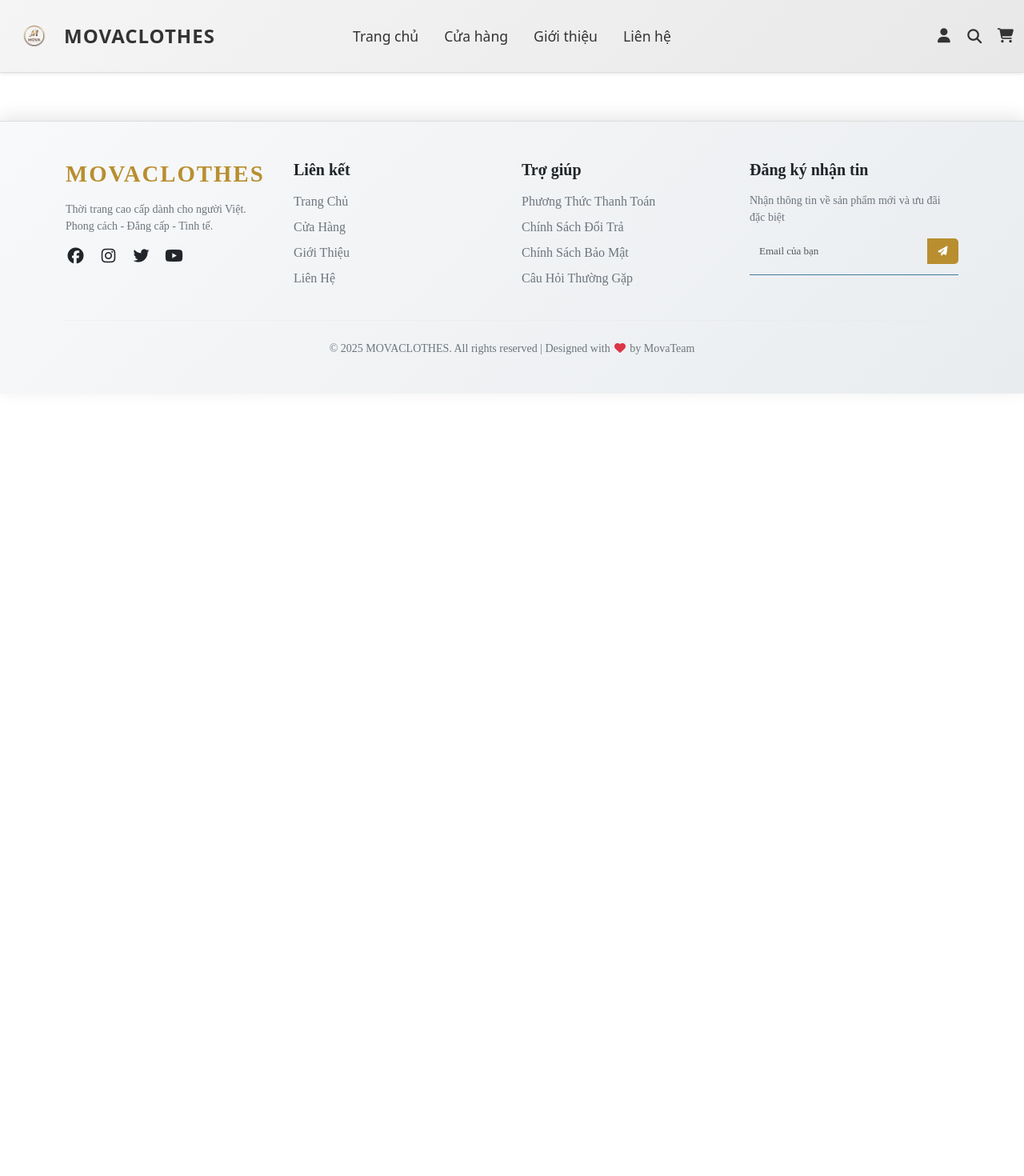
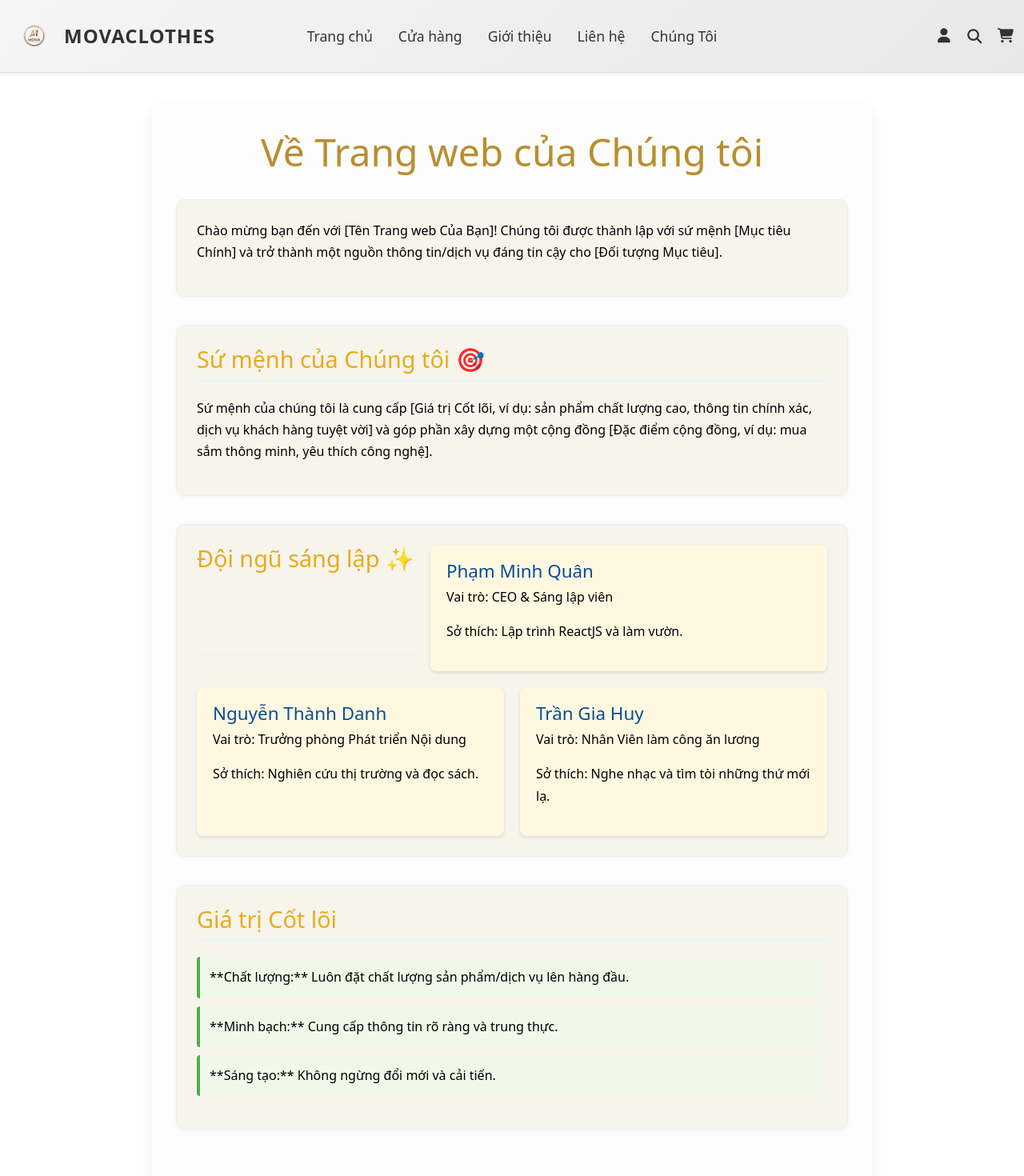
Before and after one commit to danhkuqn09/Mova-fashion, a React (Vite) app: page /about in a window 1280 px wide. Shown: the top 1470 px of the page at 80% size. Before the commit the page ends 800 px from the top, so only its background shows below. Built offline with nearby package versions, Linux system fonts and the light colour scheme.

Commit message:
them lien he va about us

```diff
--- a/src/App.jsx
+++ b/src/App.jsx
@@ -13,6 +13,10 @@ import Cart from "./components/Cart/Cart";
 import Checkout from "./components/Checkout/Checkout";
 import New from "./components/New/New"
 import MomoCallbackPage from "./components/Payment/MomoCallbackPage"
+
+// ⭐️ ĐÃ SỬA: Dùng đường dẫn tương đối (./) cho Contact và About
+import Contact from "./components/contact/Contact";
+import About from "./components/About/About"; // Điều chỉnh dựa trên cấu trúc thư mục của bạn
 
 
 // Auth Forms
@@ -73,6 +77,10 @@ const location = useLocation();
     <Route path="/my-news" element={<MyNews />} />
     <Route path="admin/reviews" element={< Review />}></Route>
 
+        {/* ROUTE LIÊN HỆ VÀ THÔNG TIN VỀ CHÚNG TÔI */}
+        <Route path="/contact" element={<Contact />} />
+        <Route path="/about" element={<About />} />
+
 
     {/* Auth */}
     <Route path="/register" element={<Register />} />
--- /dev/null
+++ b/src/components/About/About.css
@@ -0,0 +1,73 @@
+/* src/components/About/About.css */
+
+.about-page {
+    max-width: 900px;
+    margin: 40px auto;
+    padding: 30px;
+    background-color: #fcfcfc;
+    border-radius: 12px;
+    box-shadow: 0 6px 15px rgba(0, 0, 0, 0.08);
+    line-height: 1.7;
+    color: #000000;
+}
+
+.about-page h1 {
+    text-align: center;
+    color: rgb(184, 142, 47); /* Màu xanh teal/cyan */
+    font-size: 3em;
+    margin-bottom: 30px;
+}
+
+.about-page section {
+    margin-bottom: 35px;
+    padding: 25px;
+    background-color: rgba(184, 143, 47, 0.073);
+    border-radius: 10px;
+    border: 1px solid #eee;
+    box-shadow: 0 2px 5px rgba(0, 0, 0, 0.03);
+}
+
+.about-page h2 {
+    color: rgb(233, 171, 27);
+    border-bottom: 2px solid #e0f7fa;
+    padding-bottom: 8px;
+    margin-bottom: 20px;
+    font-size: 1.8em;
+}
+
+/* --- Phần Đội ngũ --- */
+.about-team {
+    display: flex;
+    flex-wrap: wrap;
+    gap: 20px;
+}
+
+.team-member {
+    flex: 1 1 calc(50% - 20px); /* Chia làm 2 cột */
+    padding: 20px;
+    background-color: #fff8e1; /* Màu vàng nhạt */
+    border-radius: 8px;
+    box-shadow: 0 2px 4px rgba(0, 0, 0, 0.1);
+}
+
+.team-member h3 {
+    color: #094c98; /* Màu vàng đậm */
+    margin-top: 0;
+    margin-bottom: 5px;
+    font-size: 1.4em;
+}
+
+/* --- Phần Giá trị Cốt lõi --- */
+.about-values ul {
+    list-style-type: none;
+    padding-left: 0;
+}
+
+.about-values li {
+    background-color: #f1f8e9; /* Màu xanh lá nhạt */
+    margin-bottom: 10px;
+    padding: 12px;
+    border-left: 4px solid #4caf50; /* Màu xanh lá cây */
+    border-radius: 4px;
+    font-weight: 500;
+}
--- /dev/null
+++ b/src/components/About/About.jsx
@@ -0,0 +1,56 @@
+// src/components/About.jsx
+import React from 'react';
+import './About.css';
+
+const About = () => {
+  return (
+    <div className="about-page">
+      <h1>Về Trang web của Chúng tôi</h1>
+
+      <section className="about-intro">
+        <p>
+          Chào mừng bạn đến với [Tên Trang web Của Bạn]! Chúng tôi được thành lập với sứ mệnh [Mục tiêu Chính]
+          và trở thành một nguồn thông tin/dịch vụ đáng tin cậy cho [Đối tượng Mục tiêu].
+        </p>
+      </section>
+
+      <section className="about-mission">
+        <h2>Sứ mệnh của Chúng tôi 🎯</h2>
+        <p>
+          Sứ mệnh của chúng tôi là cung cấp [Giá trị Cốt lõi, ví dụ: sản phẩm chất lượng cao, thông tin chính xác, dịch vụ khách hàng tuyệt vời]
+          và góp phần xây dựng một cộng đồng [Đặc điểm cộng đồng, ví dụ: mua sắm thông minh, yêu thích công nghệ].
+        </p>
+      </section>
+
+      <section className="about-team">
+        <h2>Đội ngũ sáng lập ✨</h2>
+        <div className="team-member">
+          <h3>Phạm Minh Quân</h3>
+          <p>Vai trò: CEO & Sáng lập viên</p>
+          <p>Sở thích: Lập trình ReactJS và làm vườn.</p>
+        </div>
+        <div className="team-member">
+          <h3>Nguyễn Thành Danh</h3>
+          <p>Vai trò: Trưởng phòng Phát triển Nội dung</p>
+          <p>Sở thích: Nghiên cứu thị trường và đọc sách.</p>
+        </div>
+        <div className="team-member">
+          <h3>Trần Gia Huy</h3>
+          <p>Vai trò: Nhân Viên làm công ăn lương</p>
+          <p>Sở thích: Nghe nhạc và tìm tòi những thứ mới lạ.</p>
+        </div>
+      </section>
+
+      <section className="about-values">
+        <h2>Giá trị Cốt lõi</h2>
+        <ul>
+          <li>**Chất lượng:** Luôn đặt chất lượng sản phẩm/dịch vụ lên hàng đầu.</li>
+          <li>**Minh bạch:** Cung cấp thông tin rõ ràng và trung thực.</li>
+          <li>**Sáng tạo:** Không ngừng đổi mới và cải tiến.</li>
+        </ul>
+      </section>
+    </div>
+  );
+};
+
+export default About;
--- a/src/components/Header.jsx
+++ b/src/components/Header.jsx
@@ -126,6 +126,7 @@ function Header() {
               <li className="nav-item"><Link to="/shop" className="nav-link">Cửa hàng</Link></li>
               <li className="nav-item"><Link to="/news" className="nav-link">Giới thiệu</Link></li>
               <li className="nav-item"><Link to="/contact" className="nav-link">Liên hệ</Link></li>
+              <li className="nav-item"><Link to="/about" className="nav-link">Chúng Tôi</Link></li>
             </ul>
           </nav>
 
--- /dev/null
+++ b/src/components/contact/Contact.css
@@ -0,0 +1,100 @@
+.contact-page {
+    max-width: 800px;
+    margin: 40px auto;
+    padding: 20px;
+    background-color: rgba(207, 172, 89, 0.116);
+    border-radius: 10px;
+    box-shadow: 0 4px 12px rgba(0, 0, 0, 0.1);
+}
+
+.contact-page h1 {
+    text-align: center;
+    color: #333;
+    font-size: 2.5em;
+    margin-bottom: 25px;
+    background-color: rgba(184, 143, 47, 0.611);
+    border-bottom: 3px solid #040252;
+    padding-bottom: 15px;
+    border-radius: 10px;
+}
+
+/* --- Phần Thông tin liên hệ --- */
+.contact-info {
+    margin-bottom: 30px;
+    padding: 20px;
+    background-color: #eaf6ff; /* Màu nền nhẹ nhàng */
+    border-left: 5px solid #007bff;
+    border-radius: 8px;
+}
+
+.contact-info h2 {
+    color: #007bff;
+    margin-top: 0;
+    margin-bottom: 15px;
+}
+.contact-info ul {
+    list-style: none;
+    padding: 0;
+}
+
+.contact-info li {
+    margin-bottom: 10px;
+    font-size: 1.1em;
+    color: #555;
+}
+
+/* --- Phần Form --- */
+.contact-form-section h2 {
+    color: rgb(184, 142, 47);
+    margin-bottom: 20px;
+}
+
+.contact-form-section label {
+    display: block;
+    margin-bottom: 8px;
+    font-weight: 600;
+    color: rgb(89, 62, 0);
+}
+
+.contact-form-section input[type="text"],
+.contact-form-section input[type="email"],
+.contact-form-section textarea {
+    width: 100%;
+    padding: 12px;
+    margin-bottom: 20px;
+    border: 1px solid #ccc;
+    border-radius: 6px;
+    box-sizing: border-box;
+    font-size: 1em;
+    transition: border-color 0.3s;
+}
+
+.contact-form-section input:focus,
+.contact-form-section textarea:focus {
+    border-color: #ffbf00;
+    box-shadow: 0 0 5px rgba(0, 123, 255, 0.3);
+    outline: none;
+}
+
+.contact-form-section textarea {
+    resize: vertical;
+    min-height: 150px;
+}
+
+.contact-form-section button[type="submit"] {
+    display: block;
+    width: 100%;
+    background-color: rgba(184, 143, 47, 0.562);
+    color: white;
+    padding: 15px;
+    border: none;
+    border-radius: 6px;
+    cursor: pointer;
+    font-size: 1.1em;
+    font-weight: bold;
+    transition: background-color 0.3s ease;
+}
+
+.contact-form-section button[type="submit"]:hover {
+    background-color: rgb(184, 142, 47);
+}
--- /dev/null
+++ b/src/components/contact/Contact.jsx
@@ -0,0 +1,82 @@
+// src/components/contact/Contact.jsx
+import React, { useState } from 'react';
+import './Contact.css';
+// Import CSS module nếu bạn tạo file Contact.module.css
+// import styles from './Contact.module.css';
+
+const Contact = () => {
+  const [formData, setFormData] = useState({ name: '', email: '', message: '' });
+
+  const handleChange = (e) => {
+    const { name, value } = e.target;
+    setFormData(prev => ({ ...prev, [name]: value }));
+  };
+
+  const handleSubmit = (e) => {
+    e.preventDefault();
+    console.log('Dữ liệu Form:', formData);
+    alert('Tin nhắn của bạn đã được gửi thành công!');
+    // Tùy chọn: Xóa form sau khi gửi
+    setFormData({ name: '', email: '', message: '' });
+  };
+
+  return (
+    <div className="contact-page">
+      <h1>Liên hệ với chúng tôi</h1>
+      <p>Chúng tôi rất vui khi nhận được phản hồi từ bạn!</p>
+
+      {/* Thông tin liên hệ cơ bản */}
+      <section className="contact-details">
+        <h2>Chi tiết liên hệ</h2>
+        <ul>
+          <li>📧 **Email Hỗ trợ:** yaquy204@gmail.com</li>
+          <li>📞 **Hotline:** (84) 123 456 789</li>
+          <li>📍 **Địa chỉ:** Tòa nhà T, 123 Đường Tô Ký, TP.HCM</li>
+        </ul>
+      </section>
+
+      {/* Form Gửi tin nhắn */}
+      <section className="contact-form-section">
+        <h2>Gửi tin nhắn</h2>
+        <form onSubmit={handleSubmit}>
+          <div>
+            <label htmlFor="name">Tên:</label>
+            <input
+              type="text"
+              id="name"
+              name="name"
+              value={formData.name}
+              onChange={handleChange}
+              required
+            />
+          </div>
+          <div>
+            <label htmlFor="email">Email:</label>
+            <input
+              type="email"
+              id="email"
+              name="email"
+              value={formData.email}
+              onChange={handleChange}
+              required
+            />
+          </div>
+          <div>
+            <label htmlFor="message">Nội dung:</label>
+            <textarea
+              id="message"
+              name="message"
+              rows="5"
+              value={formData.message}
+              onChange={handleChange}
+              required
+            ></textarea>
+          </div>
+          <button type="submit">Gửi tin nhắn</button>
+        </form>
+      </section>
+    </div>
+  );
+};
+
+export default Contact;
```
Also changed, not shown: 1 other file (tests, documents, lock files or other folders). Lines whose indentation alone changed are shown as unchanged.
